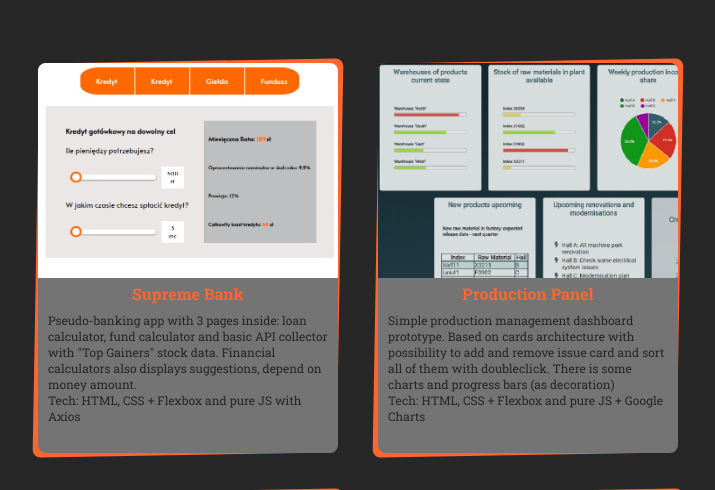
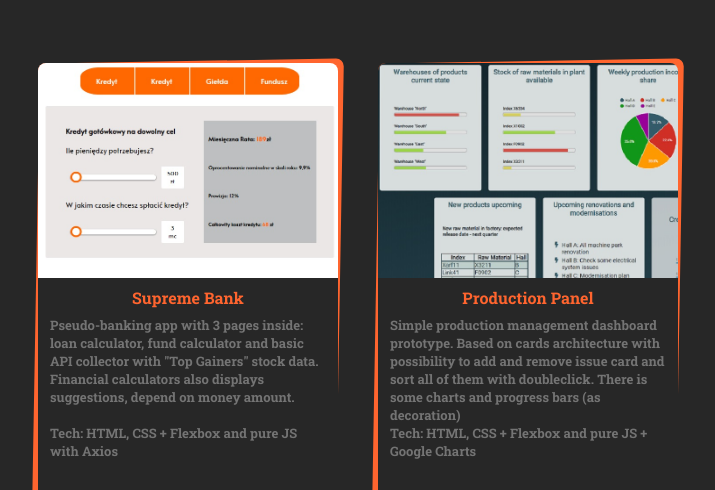
Before and after one commit to mnemony/skille, a plain HTML site: page projects.html in a window 1280 px wide. Shown: the part 231-721 px from the top of the page, without its empty margins (282-997 px from the left). Drawn offline with nearby package versions, Linux system fonts and the light colour scheme.

Commit message:
card upgrade

```diff
--- a/JS/loader.js
+++ b/JS/loader.js
@@ -1,6 +1,6 @@
-window.addEventListener("load", function() {
+window.addEventListener("load", function () {
   const loader = document.querySelector(".loader");
-  this.setTimeout(function() {
+  this.setTimeout(function () {
     loader.className += " hidden";
-  }, 550);
+  }, 500);
 });
--- a/projects.html
+++ b/projects.html
@@ -1,27 +1,21 @@
 <!DOCTYPE html>
 <html lang="en">
+
 <head>
   <meta charset="UTF-8" />
   <meta name="viewport" content="width=device-width, initial-scale=1.0" />
   <meta http-equiv="X-UA-Compatible" content="ie=edge" />
   <title>Projects</title>
-    <link
-      rel="stylesheet"
-      href="https://cdnjs.cloudflare.com/ajax/libs/font-awesome/5.11.2/css/all.css"
-    />
+  <link rel="stylesheet" href="https://cdnjs.cloudflare.com/ajax/libs/font-awesome/5.11.2/css/all.css" />
 
-    <link
-      rel="stylesheet"
-      href="https://cdn.rawgit.com/konpa/devicon/df6431e323547add1b4cf45992913f15286456d3/devicon.min.css"
-    />
+  <link rel="stylesheet"
+    href="https://cdn.rawgit.com/konpa/devicon/df6431e323547add1b4cf45992913f15286456d3/devicon.min.css" />
   <link rel="stylesheet" href="./style/style.css" />
   <link rel="stylesheet" href="./style/project.css" />
 </head>
 
 <body>
-    <div class="loader">
-      <div class="animation-rotate"></div>
-    </div>
+
   <div class="main-keeper">
     <div class="container">
       <nav>
@@ -41,10 +35,7 @@
           <img src="./images/bank.jpg" alt="bankscreen" />
           <div class="icons-inside">
             <i onclick="bankGit()" class="fab fa-github git-icon"></i>
-              <i
-                onclick="bankLink()"
-                class="fas fa-external-link-alt link-icon"
-              ></i>
+            <i onclick="bankLink()" class="fas fa-external-link-alt link-icon"></i>
           </div>
           <div class="card-text">
             <h6>Supreme Bank</h6>
@@ -52,7 +43,7 @@
               Pseudo-banking app with 3 pages inside: loan calculator, fund
               calculator and basic API collector with "Top Gainers" stock
               data. Financial calculators also displays suggestions, depend on
-                money amount. <br />
+              money amount. <br /><br>
               Tech: HTML, CSS + Flexbox and pure JS with Axios
             </p>
           </div>
@@ -61,10 +52,7 @@
           <img src="./images/panel.jpg" alt="panelscreen" />
           <div class="icons-inside">
             <i onclick="prodGit()" class="fab fa-github git-icon"></i>
-              <i
-                onclick="prodLink()"
-                class="fas fa-external-link-alt link-icon"
-              ></i>
+            <i onclick="prodLink()" class="fas fa-external-link-alt link-icon"></i>
           </div>
           <div class="card-text">
             <h6>Production Panel</h6>
@@ -81,10 +69,7 @@
           <img src="./images/rank.jpg" alt="" />
           <div class="icons-inside">
             <i onclick="rankGit()" class="fab fa-github git-icon"></i>
-              <i
-                onclick="rankLink()"
-                class="fas fa-external-link-alt link-icon"
-              ></i>
+            <i onclick="rankLink()" class="fas fa-external-link-alt link-icon"></i>
           </div>
           <div class="card-text">
             <h6>Github Rank</h6>
@@ -102,10 +87,7 @@
           <img src="./images/foodCal.jpg" alt="" />
           <div class="icons-inside">
             <i onclick="foodGit()" class="fab fa-github git-icon"></i>
-              <i
-                onclick="foodLink()"
-                class="fas fa-external-link-alt link-icon"
-              ></i>
+            <i onclick="foodLink()" class="fas fa-external-link-alt link-icon"></i>
           </div>
           <div class="card-text">
             <h6>Nutrition Converter</h6>
@@ -126,7 +108,7 @@
   <footer>
     <h6>© 2020 Copyright: Maksym Przewoźny</h6>
   </footer>
-    <script src="./JS/loader.js"></script>
   <script src="./JS/linker.js"></script>
 </body>
+
 </html>
--- a/style/style.css
+++ b/style/style.css
@@ -313,14 +313,14 @@ button:focus {
 }
 
 .single-project {
-  height: 390px;
+  height: 440px;
   width: 300px;
   margin: 20px;
   flex-direction: column;
   text-align: center;
   border-radius: 8px;
   position: relative;
-  background: linear-gradient(180deg, #ff652f 60%, #747474 50%);
+  background: linear-gradient(180deg, #ff652f 60%, #272727 50%);
 }
 
 .single-project::before {
@@ -346,20 +346,21 @@ button:focus {
 }
 
 .card-text {
-  background-color: #747474;
+  background-color: #272727;
 }
 
 .single-project h6 {
   color: #ff652f;
   margin: 0px;
-  padding: 5px 0;
+  padding: 9px 0 0 0;
   font-size: 16px;
 }
 
 .single-project p {
-  padding: 0 10px 10px 10px;
-  color: #272727;
-  font-size: 12px;
+  padding: 5px 12px 12px 12px;
+  color: #747474;
+  font-size: 13px;
+  font-weight: 700;
   text-align: left;
   height: 115px;
   margin-bottom: 7px;
@@ -479,7 +480,9 @@ footer h6 {
 
   50% {
     transform: rotate(720deg) scale(1.11);
-    border-color: #ff652f;
+    border: 16px solid #747474;
+    border-top-color: #ff652f;
+    border-bottom-color: #ff652f;
   }
 
   100% {
```
Also changed, not shown: index.html (+1 -4 lines), skill.html (+1 -4 lines). Lines whose indentation alone changed are shown as unchanged.
